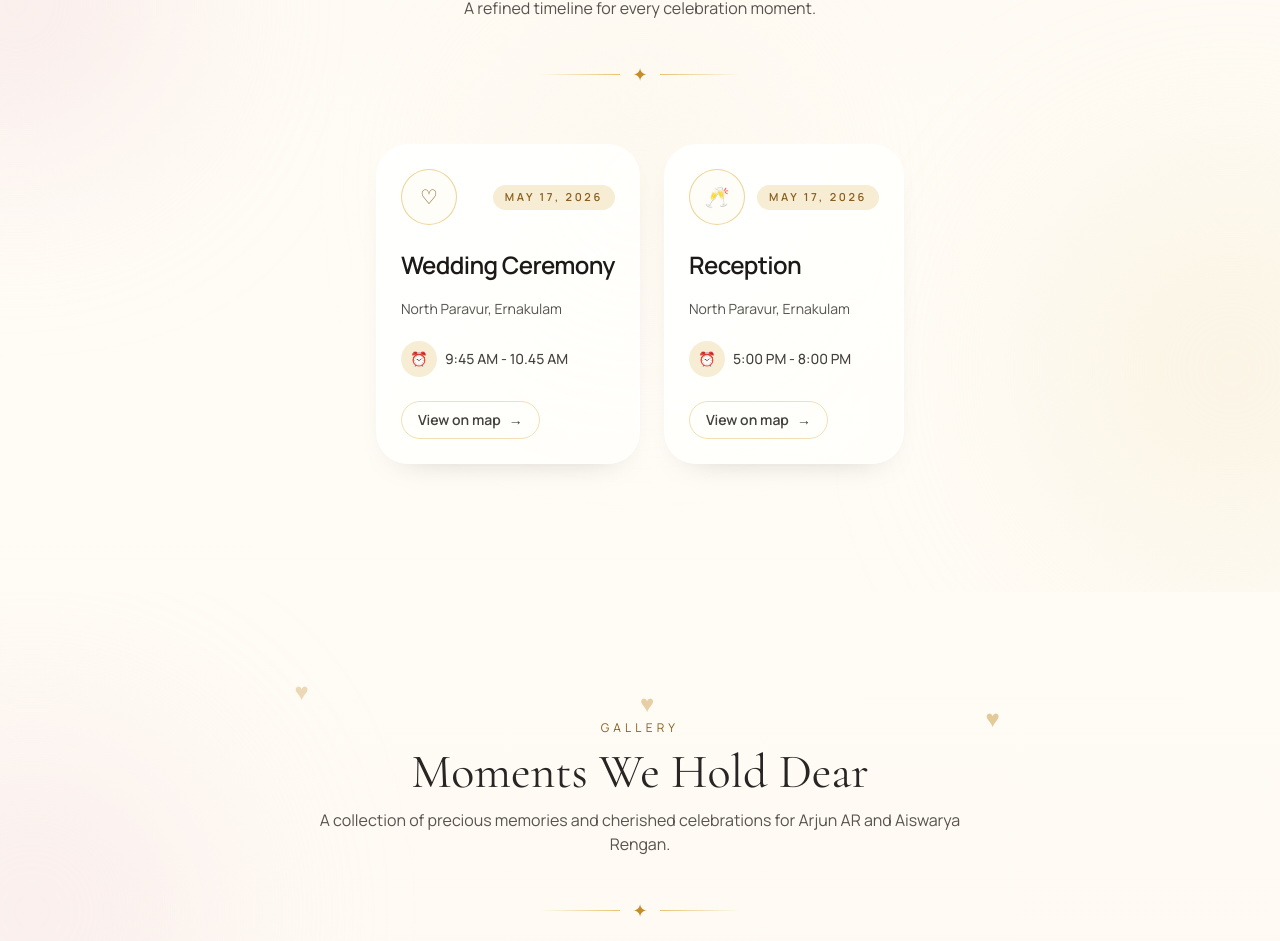
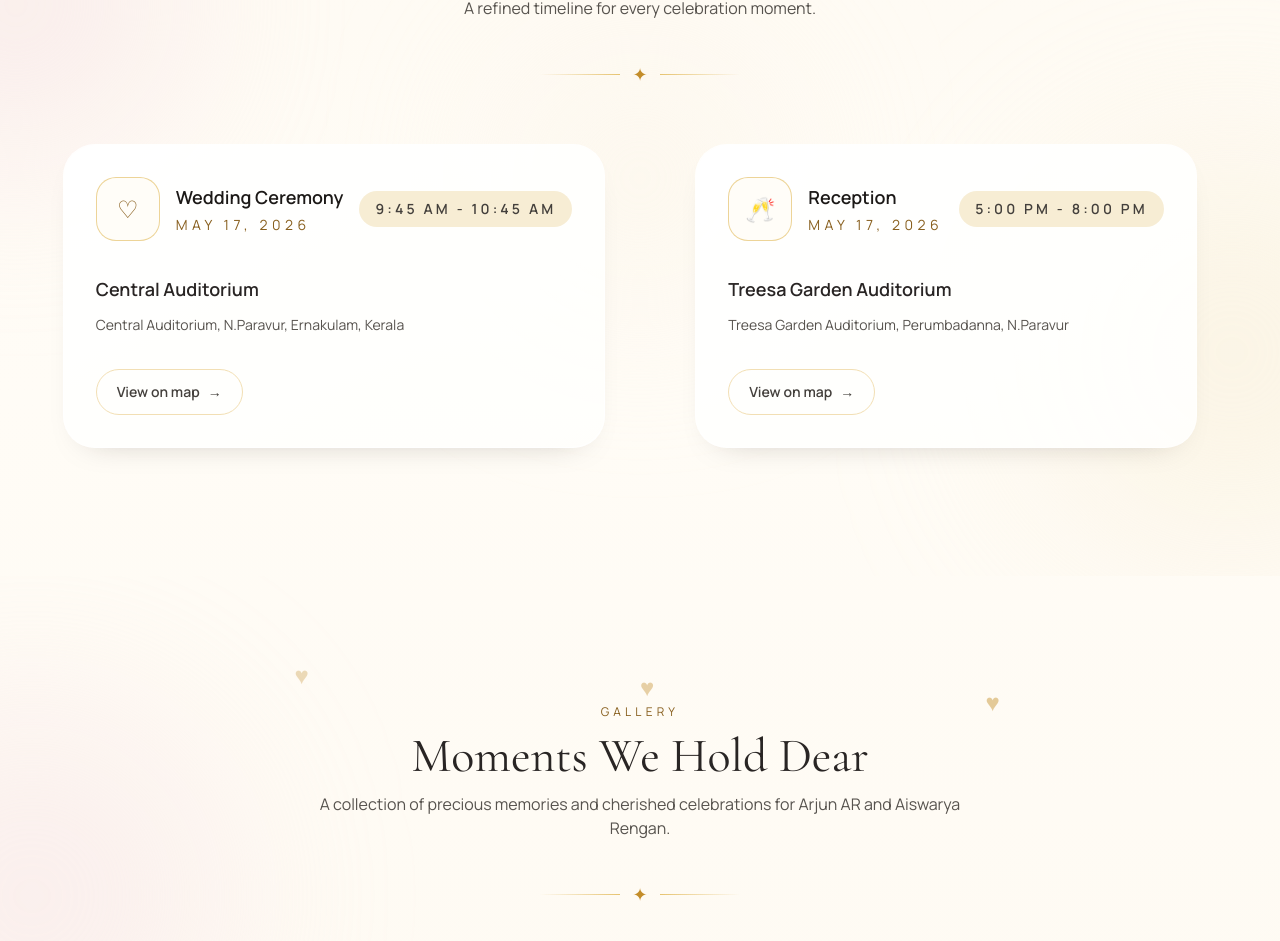
Before and after one commit to Akshay1836/Wedding_Arjun, a React (Vite) app: page / in a window 1280 px wide. Shown: the part 3755-4696 px from the top of the page. Built offline with nearby package versions, Linux system fonts and the light colour scheme.

Commit message:
details in events changed

```diff
--- a/src/components/EventsSection.jsx
+++ b/src/components/EventsSection.jsx
@@ -75,49 +75,52 @@
 
         <div className="mt-14">
           <div className="mx-auto max-w-7xl px-2 md:px-6">
-            <div className="flex flex-wrap justify-center gap-6">
+            <div className="grid grid-cols-1 gap-6 md:grid-cols-2 md:place-items-center">
               {events.map((event, index) => (
                 <Reveal key={event.name}>
                   <MotionDiv
-                    className="group relative w-full max-w-[34rem] overflow-hidden rounded-[2rem] border border-white/60 bg-white/70 p-6 text-left shadow-lg shadow-gold-100/10 transition duration-500 hover:-translate-y-1 hover:border-gold-200 hover:bg-white dark:border-stone-700/60 dark:bg-stone-900/80 dark:shadow-stone-800/30"
+                    className="group relative w-full max-w-[42rem] overflow-hidden rounded-[2rem] border border-white/60 bg-white/80 p-8 text-left shadow-[0_35px_100px_-60px_rgba(212,175,106,0.8)] transition duration-500 hover:-translate-y-1 hover:border-gold-200 hover:bg-white dark:border-stone-700/60 dark:bg-stone-900/80 dark:shadow-[0_35px_100px_-60px_rgba(0,0,0,0.6)]"
                     variants={animations.cardHover}
                     initial="rest"
                     whileHover="hover"
                   >
                     <div
-                      className="pointer-events-none absolute inset-0 -z-10 rounded-[2rem] bg-gradient-to-br from-white to-amber-50 opacity-80 dark:from-stone-900 dark:to-stone-800"
+                      className="pointer-events-none absolute inset-0 -z-10 rounded-[2rem] bg-gradient-to-br from-white to-amber-50 opacity-90 dark:from-stone-900 dark:to-stone-800"
                       aria-hidden="true"
                     />
 
-                    <div className="relative flex items-center justify-between gap-3">
-                      <div className="flex h-14 w-14 items-center justify-center rounded-full border border-gold-300/70 bg-ivory-50 text-xl text-gold-700 dark:border-stone-600/60 dark:bg-stone-900/85 dark:text-gold-300">
-                        <span aria-hidden="true">{EVENT_ICONS[index % EVENT_ICONS.length]}</span>
+                    <div className="relative flex flex-wrap items-center justify-between gap-4">
+                      <div className="flex items-center gap-4">
+                        <div className="flex h-16 w-16 items-center justify-center rounded-[1.25rem] border border-gold-300/70 bg-ivory-50 text-2xl text-gold-700 dark:border-stone-600/60 dark:bg-stone-900/85 dark:text-gold-300">
+                          <span aria-hidden="true">{EVENT_ICONS[index % EVENT_ICONS.length]}</span>
+                        </div>
+                        <div>
+                          <p className="text-lg font-semibold text-stone-900 dark:text-ivory-100">
+                            {event.name}
+                          </p>
+                          <p className="mt-1 text-sm uppercase tracking-[0.32em] text-gold-700 dark:text-gold-300">
+                            {event.date}
+                          </p>
+                        </div>
                       </div>
-                      <span className="rounded-full bg-gold-100 px-3 py-1 text-[11px] font-semibold uppercase tracking-[0.24em] text-gold-700 dark:bg-gold-200/10 dark:text-gold-300">
-                        {event.date}
-                      </span>
+
+                      <div className="rounded-full bg-gold-100 px-4 py-2 text-sm font-semibold uppercase tracking-[0.22em] text-gold-800 dark:bg-gold-200/10 dark:text-gold-300">
+                        {event.time}
+                      </div>
                     </div>
 
-                    <h3 className="mt-6 text-2xl font-semibold tracking-tight text-stone-900 dark:text-ivory-100">
-                      {event.name}
-                    </h3>
-
-                    <p className="mt-4 text-sm leading-6 text-stone-600 dark:text-stone-300">
+                    <p className="mt-8 text-lg font-semibold leading-8 text-stone-800 dark:text-ivory-100">
                       {event.venue}
                     </p>
-
-                    <div className="mt-5 flex items-center gap-2 text-sm font-medium text-stone-700 dark:text-stone-200">
-                      <span className="inline-flex h-9 w-9 items-center justify-center rounded-full bg-gold-100 text-gold-700 dark:bg-gold-200/10 dark:text-gold-300">
-                        <span aria-hidden="true">⏰</span>
-                      </span>
-                      <span>{event.time}</span>
-                    </div>
+                    <p className="mt-2 text-sm leading-6 text-stone-600 dark:text-stone-300">
+                      {event.address}
+                    </p>
 
                     <MotionA
                       href={event.mapUrl}
                       target="_blank"
                       rel="noreferrer"
-                      className="mt-6 inline-flex items-center justify-center gap-2 rounded-full border border-gold-200/80 bg-gold-50 px-4 py-2 text-sm font-semibold text-gold-800 transition hover:bg-gold-100 hover:text-gold-900 dark:border-gold-300/30 dark:bg-gold-500/10 dark:text-gold-200 dark:hover:bg-gold-500/20"
+                      className="mt-8 inline-flex items-center justify-center gap-2 rounded-full border border-gold-200/80 bg-gold-50 px-5 py-3 text-sm font-semibold text-gold-800 transition hover:bg-gold-100 hover:text-gold-900 dark:border-gold-300/30 dark:bg-gold-500/10 dark:text-gold-200 dark:hover:bg-gold-500/20"
                       variants={animations.buttonHover}
                       initial="rest"
                       whileHover="hover"
--- a/src/data/weddingContent.js
+++ b/src/data/weddingContent.js
@@ -68,20 +68,21 @@
 ]
 
 export const events = [
-
   {
     name: "Wedding Ceremony",
     date: "May 17, 2026",
-    time: "9:45 AM - 10.45 AM",
-    venue: "North Paravur, Ernakulam",
-    mapUrl: "https://maps.google.com/?q=North+Paravur+Ernakulam",
+    time: "9:45 AM - 10:45 AM",
+    venue: "Central Auditorium",
+    address: "Central Auditorium, N.Paravur, Ernakulam, Kerala",
+    mapUrl: "https://maps.google.com/?q=Central+Auditorium+N.Paravur+Ernakulam",
   },
   {
     name: "Reception",
     date: "May 17, 2026",
     time: "5:00 PM - 8:00 PM",
-    venue: "North Paravur, Ernakulam",
-    mapUrl: "https://maps.google.com/?q=North+Paravur+Ernakulam",
+    venue: "Treesa Garden Auditorium",
+    address: "Treesa Garden Auditorium, Perumbadanna, N.Paravur",
+    mapUrl: "https://maps.google.com/?q=Treesa+Garden+Auditorium+Perumbadanna+N.Paravur",
   },
 ]
 
```
